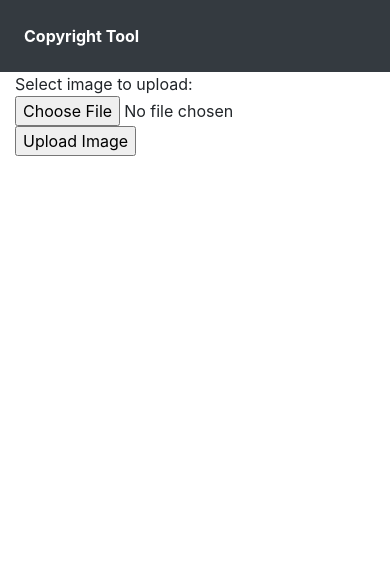
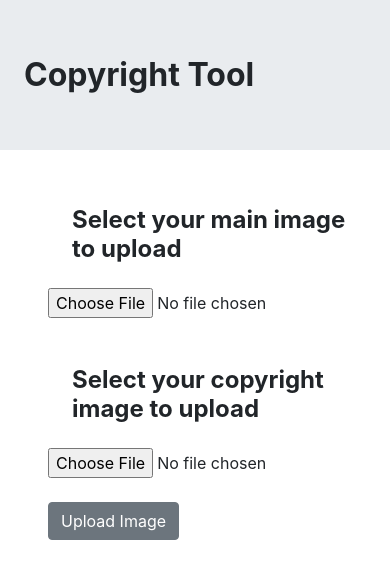
Before and after one commit to BastianBueeler/Copyright-Tool, a plain HTML site: page index.html in a window 390 px wide. Drawn offline with nearby package versions, Linux system fonts and the light colour scheme.

Commit message:
Added Input fields and responsivnes

```diff
--- a/index.html
+++ b/index.html
@@ -7,19 +7,28 @@
     integrity="sha384-ggOyR0iXCbMQv3Xipma34MD+dH/1fQ784/j6cY/iJTQUOhcWr7x9JvoRxT2MZw1T" crossorigin="anonymous">
   <link rel="stylesheet" type="text/css" href="main.css">
   <link rel="stylesheet" href="https://use.fontawesome.com/releases/v5.6.1/css/all.css">
+  <meta name="viewport" content="width=device-width, initial-scale=1.0">
   <title>Copyright Tool</title>
   <link rel="icon" type="image/png" href="Pictures/logo.png">
 </head>
 
 <body>
-  <div class="bg-dark d-flex align-items-center justify-content-between header">
-    <p class="m-4 text-white font-weight-bold">Copyright Tool</p>
+  <div class="jumbotron jumbotron-fluid display-sm-2">
+    <div class="titleContainer">
+      <p class="m-4 text-black font-weight-bold h2">Copyright Tool</p>
+    </div>
   </div>
-  <div class="container bg-white content pb-4">
+  <div class="mainContainer px-5 d-flex ml-auto">
     <form action="upload.php" method="post" enctype="multipart/form-data">
-      Select image to upload:
-      <input type="file" name="fileToUpload" id="fileToUpload">
-      <input type="submit" value="Upload Image" name="submit">
+      <p class="m-4 text-black font-weight-bold h4">Select your main image to upload</p>
+      <input type="file" name="mainFile">
+      <br>
+      <br>
+      <p class="m-4 text-black font-weight-bold h4">Select your copyright image to upload</p>
+      <input type="file" name="copyrightFile">
+      <br>
+      <br>
+      <input type="submit" class="btn btn-secondary" value="Upload Image" name="submit">
     </form>
   </div>
 
```
